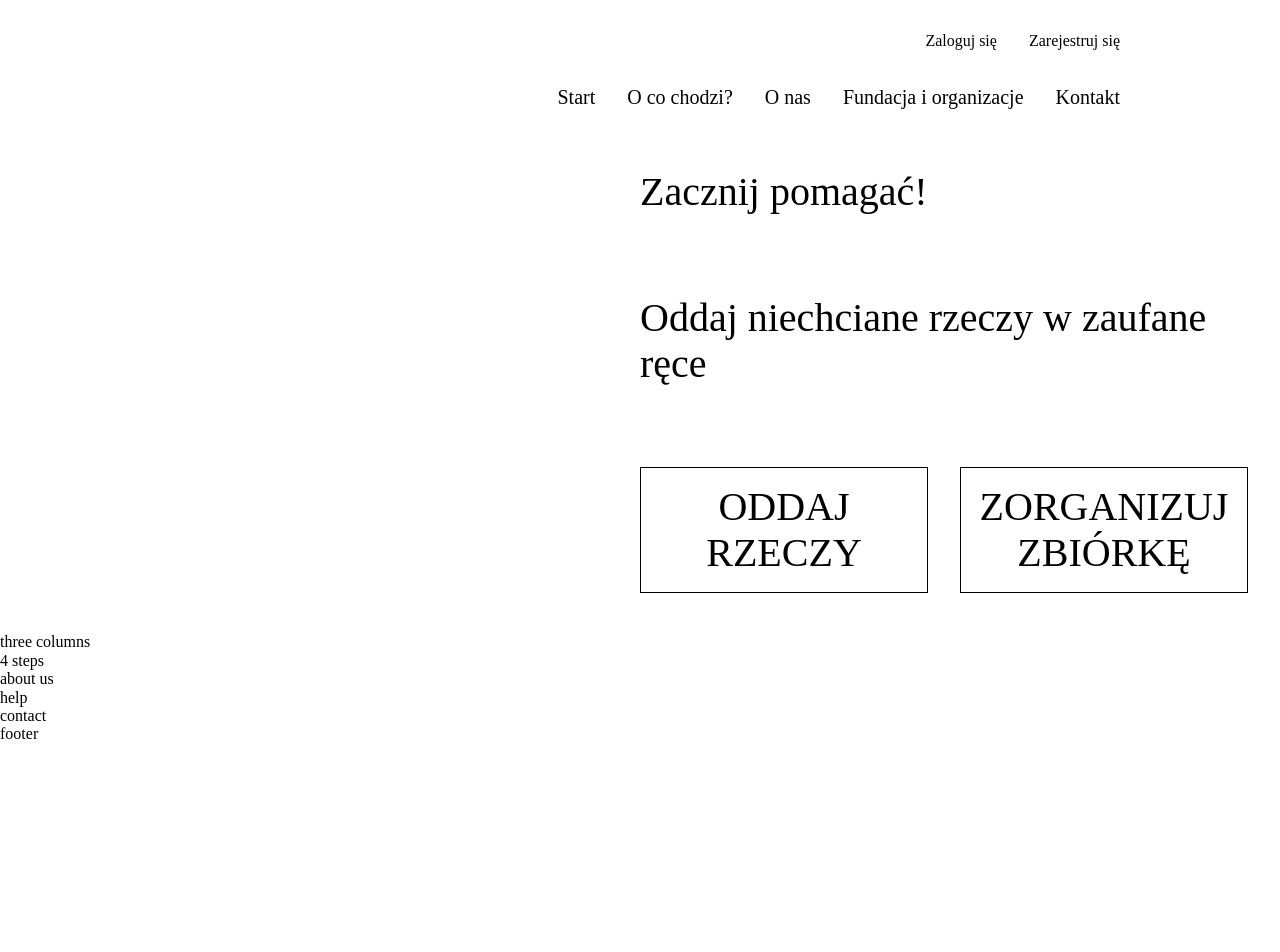
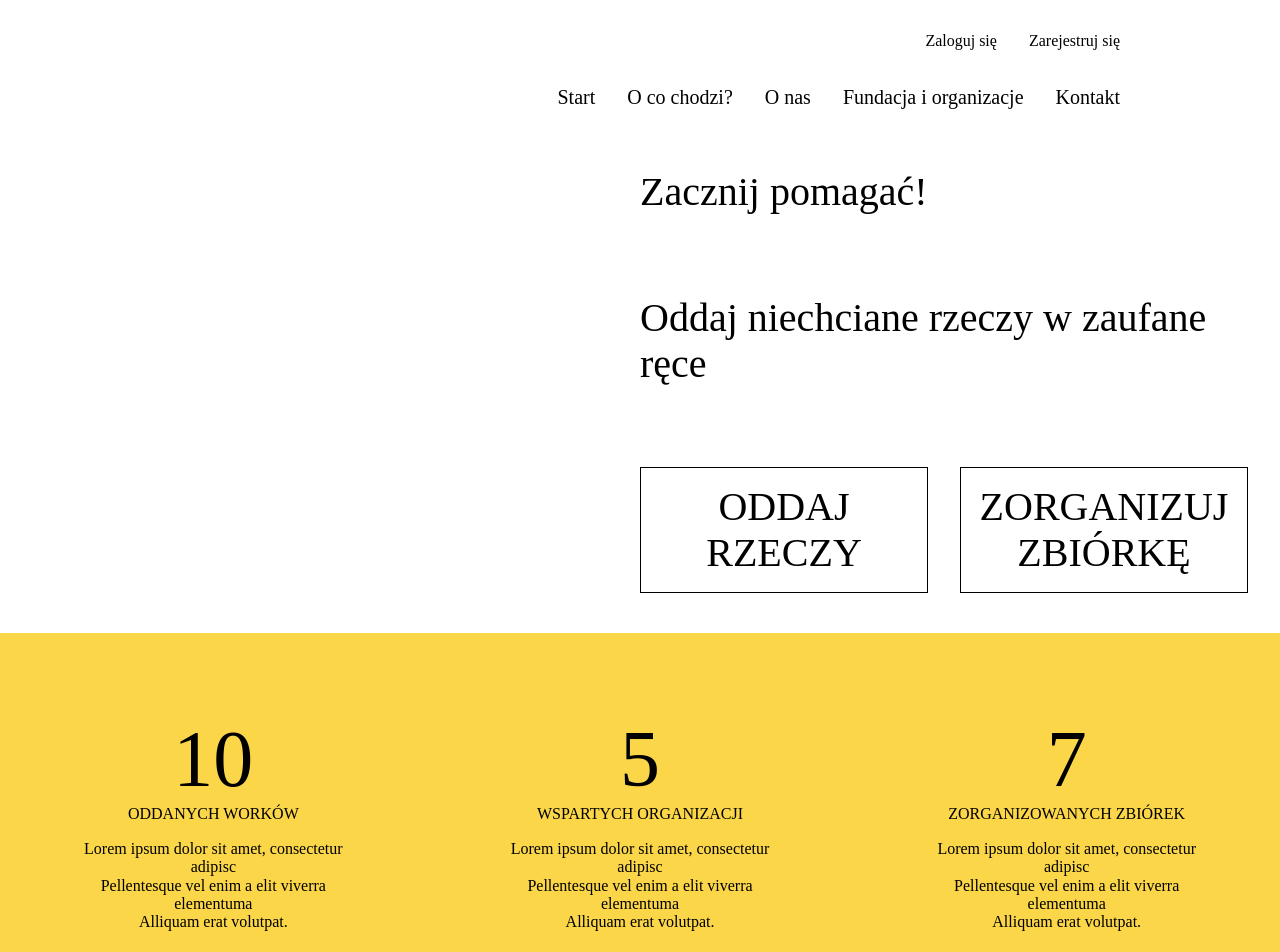
Before and after one commit to lukaszwachowiak/OddamWDobreRece, a React (Create React App) app in the folder oddamwdobrerece/: page / in a window 1280 px wide. Shown: the top 952 px of the page. Before the commit the page ends 800 px from the top, so only its background shows below. Built offline with nearby package versions, Linux system fonts and the light colour scheme; data requests are answered from the project's data file.

Commit message:
three columns styles

```diff
--- a/oddamwdobrerece/package.json
+++ b/oddamwdobrerece/package.json
@@ -4,6 +4,7 @@
   "private": true,
   "dependencies": {
     "css-reset-and-normalize": "^2.1.0",
+    "json-server": "^0.15.0",
     "node-sass": "^4.12.0",
     "normalize-scss": "^7.0.1",
     "react": "^16.9.0",
--- a/oddamwdobrerece/src/App.js
+++ b/oddamwdobrerece/src/App.js
@@ -15,6 +15,8 @@ import Home from "./components/Home/Home";
 import './scss/main.scss';
 import HomeHeader from "./components/HomeHeader";
 import HomeFooter from "./components/HomeFooter";
+import Log from "./components/Log";
+import SignIn from "./components/SignIn";
 
 class App extends Component {
   render(){
@@ -23,7 +25,9 @@ class App extends Component {
           <div className="container">
               <HomeHeader/>
             <Switch>
-              <Route exact path="/" component={Home} />
+                <Route exact path="/" component={Home} />
+                <Route path="/logowanie/" component={Log} />
+                <Route path="/rejestracja/" component={SignIn} />
             </Switch>
               <HomeFooter/>
           </div>
--- a/oddamwdobrerece/src/components/Home/HomeHelp.js
+++ b/oddamwdobrerece/src/components/Home/HomeHelp.js
@@ -1,9 +1,24 @@
 import React, { Component } from 'react';
 
 class HomeHelp extends Component {
+    state = {
+        fundations: []
+    };
+
+    componentDidMount() {
+        fetch("http://localhost:3001/foundations")
+            .then(res => res.json())
+            .then(res => this.setState({
+                fundations: res
+            }))
+    }
+
     render(){
+        console.log(this.state);
         return (
-            <div id="help">help</div>
+            <div id="help">
+                <div>fundacje</div>
+            </div>
         )
     }
 }
--- a/oddamwdobrerece/src/components/Home/HomeMainSection.js
+++ b/oddamwdobrerece/src/components/Home/HomeMainSection.js
@@ -5,7 +5,8 @@ class HomeMainSection extends Component {
         return (
             <article className="mainSectionContainer">
                 <section className="mainSectionLeft">
-                    <img />
+                    {/*<img />*/}
+                    {/*https://create-react-app.dev/docs/adding-images-fonts-and-files*/}
                 </section>
                 <section className="mainSectionRight">
                     <div className="subSectionUpper">
--- a/oddamwdobrerece/src/components/Home/HomeThreeColumns.js
+++ b/oddamwdobrerece/src/components/Home/HomeThreeColumns.js
@@ -3,7 +3,35 @@ import React, { Component } from 'react';
 class HomeThreeColumns extends Component {
     render(){
         return (
-            <div>three columns</div>
+            <article className="threeColumnsContainer">
+                <section className="threeColumnsLeftSection">
+                    <div className="threeColumnsNumber">10</div>
+                    <h10>ODDANYCH WORKÓW</h10>
+                    <p>
+                        Lorem ipsum dolor sit amet, consectetur adipisc <br/>
+                        Pellentesque vel enim a elit viverra elementuma <br/>
+                        Alliquam erat volutpat.
+                    </p>
+                </section>
+                <section className="threeColumnsMiddleSection">
+                    <div className="threeColumnsNumber">5</div>
+                    <h10>WSPARTYCH ORGANIZACJI</h10>
+                    <p>
+                        Lorem ipsum dolor sit amet, consectetur adipisc <br/>
+                        Pellentesque vel enim a elit viverra elementuma <br/>
+                        Alliquam erat volutpat.
+                    </p>
+                </section>
+                <section className="threeColumnsRightSection">
+                    <div className="threeColumnsNumber">7</div>
+                    <h10>ZORGANIZOWANYCH ZBIÓREK</h10>
+                    <p>
+                        Lorem ipsum dolor sit amet, consectetur adipisc <br/>
+                        Pellentesque vel enim a elit viverra elementuma <br/>
+                        Alliquam erat volutpat.
+                    </p>
+                </section>
+            </article>
         )
     }
 }
--- a/oddamwdobrerece/src/components/Log.js
+++ b/oddamwdobrerece/src/components/Log.js
@@ -2,7 +2,7 @@ import React from 'react';
 
 const Log = () => {
     return (
-        <></>
+        <>logowanie</>
     )
 };
 
--- a/oddamwdobrerece/src/components/Login.js
+++ b/oddamwdobrerece/src/components/Login.js
@@ -1,11 +1,9 @@
 import React from 'react';
-import {BrowserRouter as Router, Route, Link} from 'react-router-dom';
-import SignIn from "./SignIn";
-import Log from "./Log";
+import {Link} from 'react-router-dom';
 
 const Login = () => {
     return (
-        <Router>
+
             <ul className="upperNavigation">
                 <li>
                     <Link to="/logowanie/">Zaloguj się</Link>
@@ -13,10 +11,6 @@ const Login = () => {
                 </li>
             </ul>
 
-            <Route path="/logowanie/" component={Log} />
-            <Route path="/rejestracja/" component={SignIn} />
-        </Router>
-
     )
 };
 
--- /dev/null
+++ b/oddamwdobrerece/src/database/db.json
@@ -0,0 +1,15 @@
+{
+  "foundations": [
+    {
+      "name": "foundations",
+      "items": [
+        {
+          "title": "pierwszy",
+          "description": "tekst"
+        }
+
+      ]
+    }
+
+  ]
+}
--- a/oddamwdobrerece/src/scss/main.scss
+++ b/oddamwdobrerece/src/scss/main.scss
@@ -4,6 +4,7 @@
 
 @import "./partials/HomeHeader";
 @import "./partials/HomeMainSection";
+@import "./partials/HomeThreeColumns";
 //@import "./partials/HomeFooter.scss";
 
 @import url('https://fonts.googleapis.com/css?family=Open+Sans&display=swap');
--- /dev/null
+++ b/oddamwdobrerece/src/scss/partials/HomeThreeColumns.scss
@@ -0,0 +1,20 @@
+.threeColumnsContainer {
+  background-color: $ochra;
+  box-sizing: border-box;
+  display: flex;
+  flex-direction: row;
+  width: 100%;
+
+  .threeColumnsLeftSection, .threeColumnsMiddleSection, .threeColumnsRightSection {
+    align-items: center;
+    display: flex;
+    flex-direction: column;
+    margin: 5rem 5rem;
+    text-align: center;
+    width: 33%;
+
+    .threeColumnsNumber {
+      font-size: 5rem;
+    }
+  }
+}
```
Also changed, not shown: 1 other file (tests, documents, lock files or other folders).
